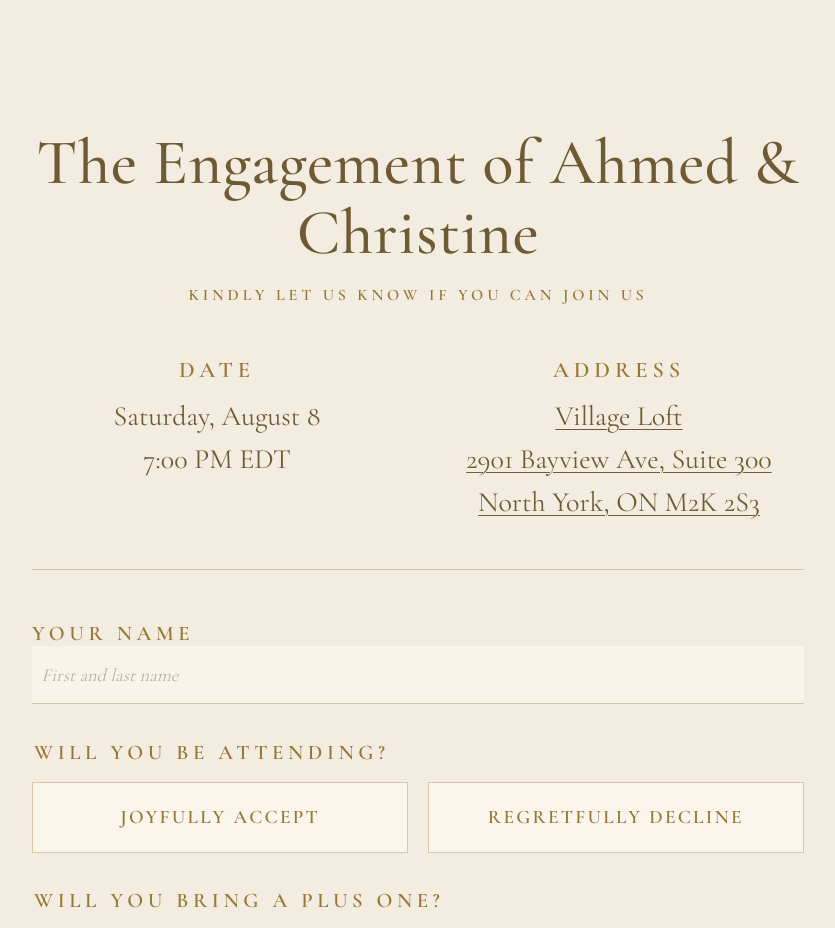
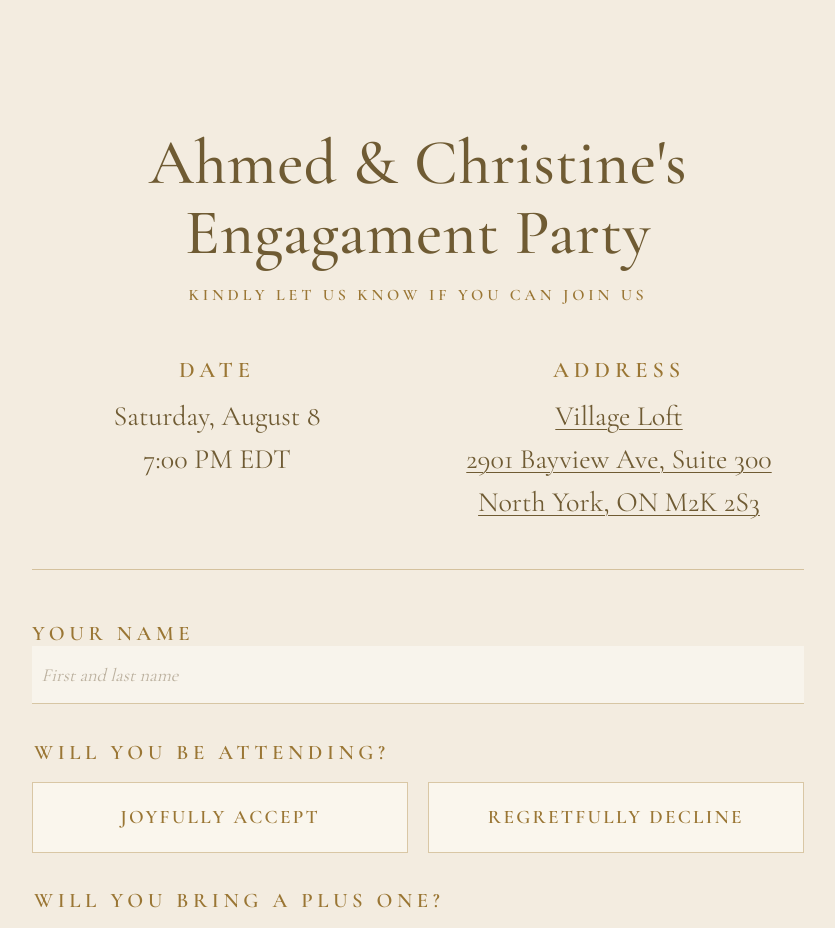
Before and after one commit to ahmedhedefa/engagement-rsvp, a website: page index.html in a window 1280 px wide. Shown: the part 800-1728 px from the top of the page, without its empty margins (222-1057 px from the left). Drawn offline with nearby package versions, Linux system fonts and the light colour scheme.

Commit message:
Update index.html

```diff
--- a/index.html
+++ b/index.html
@@ -111,7 +111,7 @@
       <section class="rsvp-section" id="rsvp">
         <div class="rsvp-art">
           <div class="rsvp-intro">
-            <h2>The Engagement of Ahmed &amp; Christine</h2>
+            <h2>Ahmed &amp; Christine's Engagament Party</h2>
             <p class="rsvp-sub">Kindly let us know if you can join us</p>
           </div>
 
```
